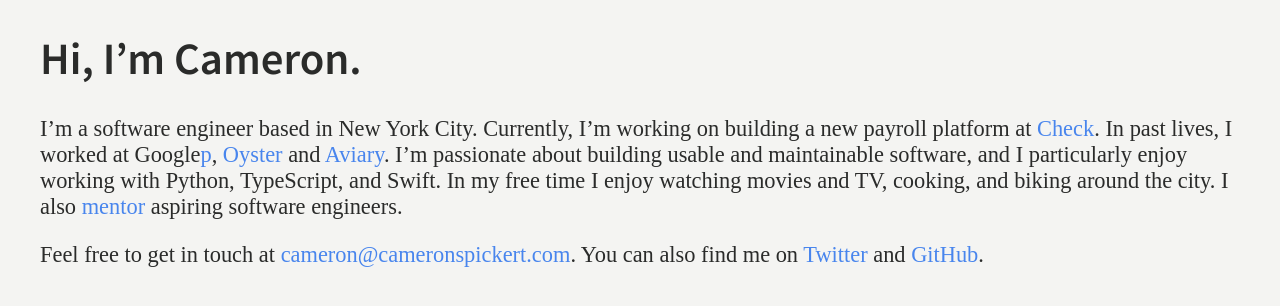
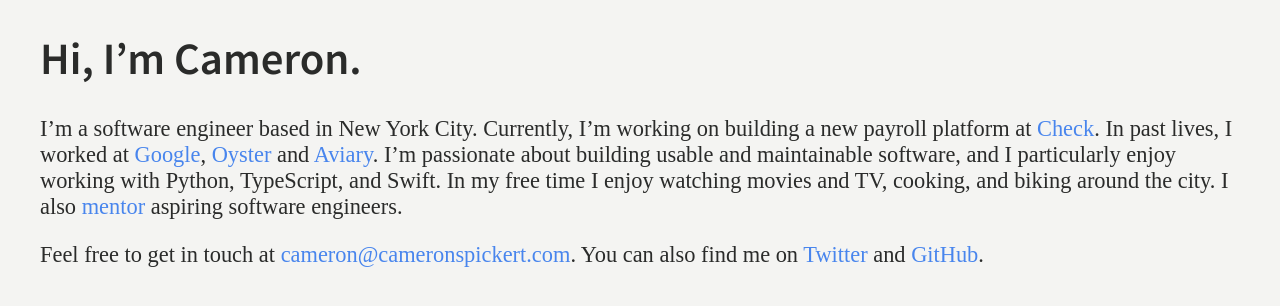
Before and after one commit to cspickert/cspickert.github.io, a Jekyll site: the page built from index.md, in a window 1280 px wide. Shown: the top 306 px of the page. Built offline with Jekyll 4.4.1, drawn with Linux system fonts in a browser that asks for light colours; some web fonts are replaced; our own code applies the rules of GitHub Pages for plain Markdown files.

```diff
--- a/index.md
+++ b/index.md
@@ -3,7 +3,7 @@ layout: default
 ---
 # Hi, I'm Cameron.
 
-I'm a software engineer based in New York City. Currently, I'm working on building a new payroll platform at [Check][k]. In past lives, I worked at Google[p], [Oyster][o] and [Aviary][a]. I'm passionate about building usable and maintainable software, and I particularly enjoy working with Python, TypeScript, and Swift. In my free time I enjoy watching movies and TV, cooking, and biking around the city. I also [mentor][c] aspiring software engineers.
+I'm a software engineer based in New York City. Currently, I'm working on building a new payroll platform at [Check][k]. In past lives, I worked at [Google][p], [Oyster][o] and [Aviary][a]. I'm passionate about building usable and maintainable software, and I particularly enjoy working with Python, TypeScript, and Swift. In my free time I enjoy watching movies and TV, cooking, and biking around the city. I also [mentor][c] aspiring software engineers.
 
 Feel free to get in touch at [{{ site.email }}](mailto:{{ site.email }}). You can also find me on [Twitter][t] and [GitHub][g].
 
```
